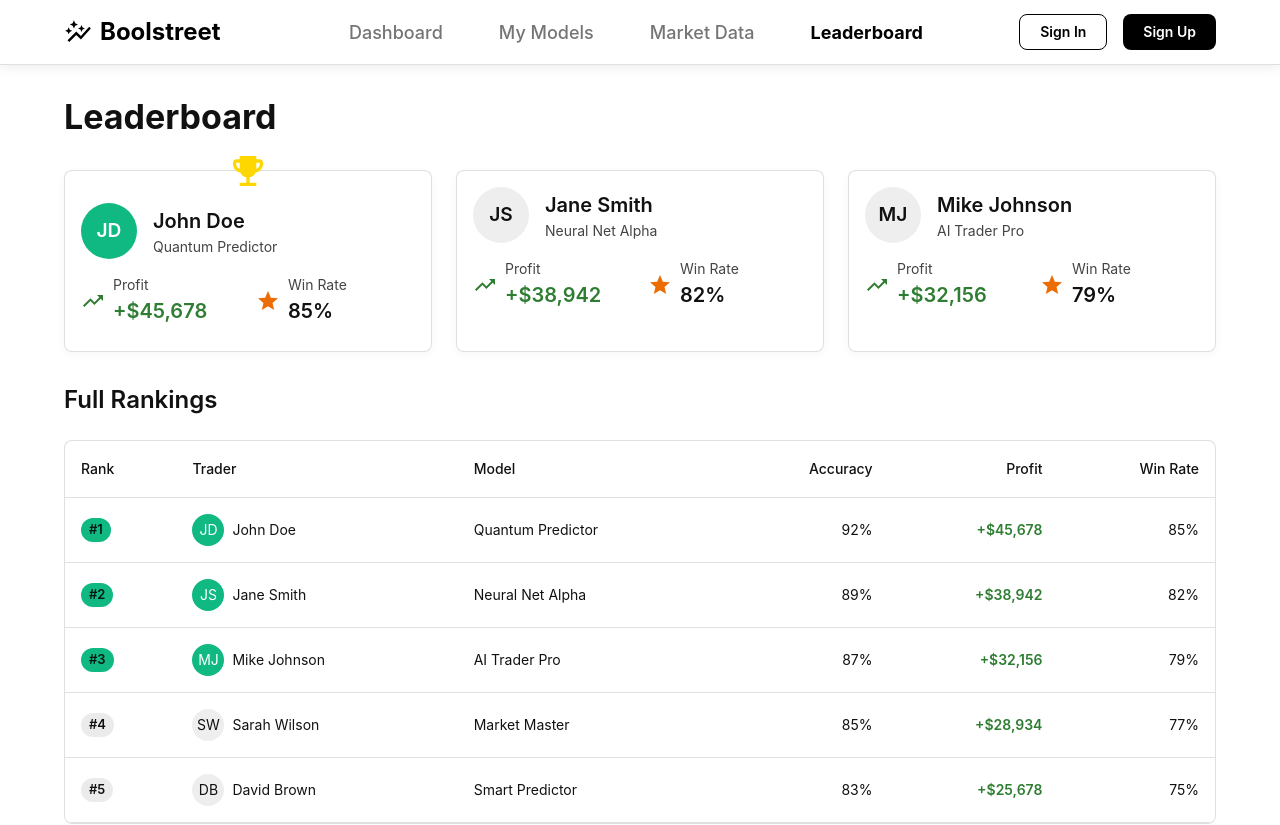
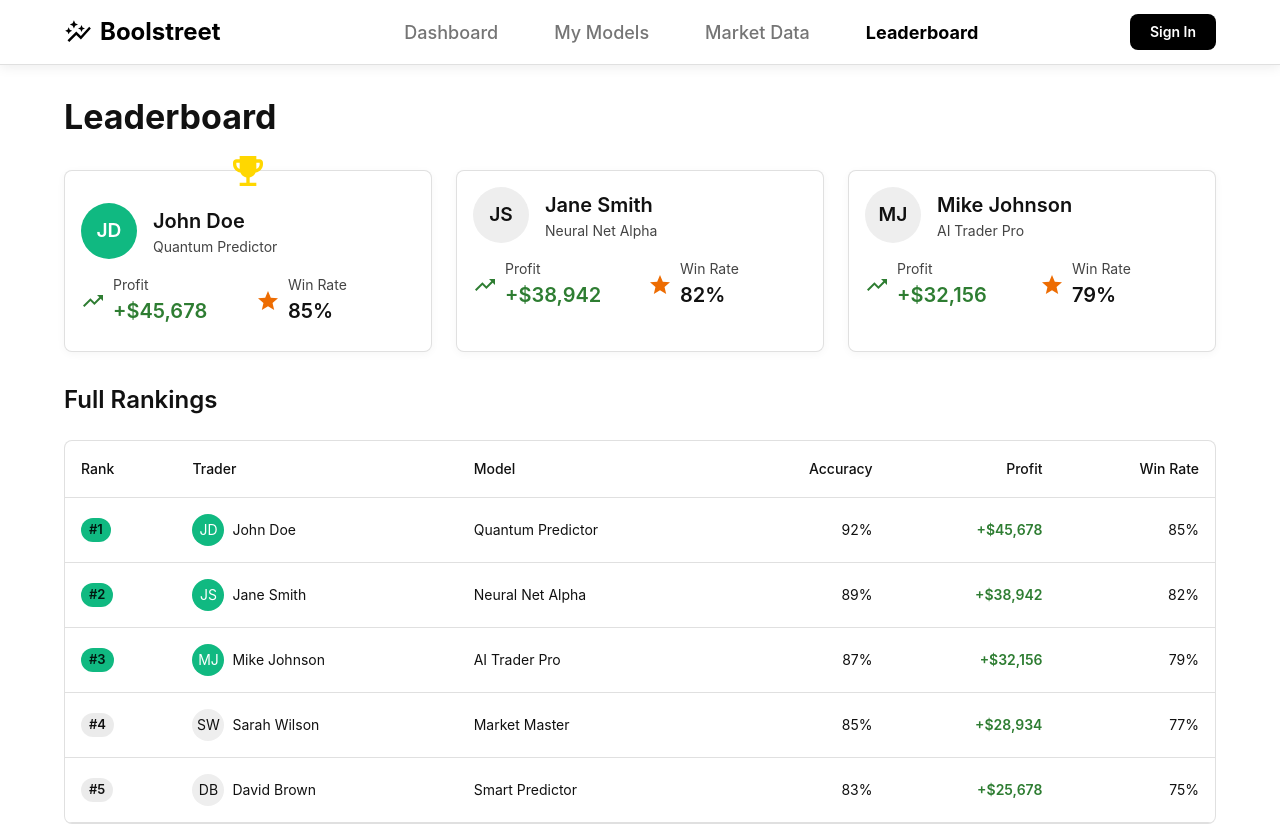
Before and after one commit to ernaz100/BoolStreet_frontend, a React (Create React App) app: page /leaderboard in a window 1280 px wide. Shown: the top 825 px of the page. Built offline with nearby package versions, Linux system fonts and the light colour scheme; the HTML template or start-up script is replaced by a standard one.

Commit message:
Update NavBar

```diff
--- a/src/components/Navbar.tsx
+++ b/src/components/Navbar.tsx
@@ -82,23 +82,6 @@ const Navbar: React.FC = () => {
                     {/* Auth buttons */}
                     <Box sx={{ display: 'flex', gap: 1 }}>
                         <Button
-                            variant="outlined"
-                            sx={{
-                                borderColor: 'black',
-                                color: 'black',
-                                fontWeight: 600,
-                                bgcolor: '#fff',
-                                textTransform: 'none',
-                                borderRadius: 2,
-                                px: 2.5,
-                                mr: 1,
-                                boxShadow: 'none',
-                                '&:hover': { borderColor: 'black', bgcolor: '#f5f5f5' },
-                            }}
-                        >
-                            Sign In
-                        </Button>
-                        <Button
                             variant="contained"
                             sx={{
                                 bgcolor: 'black',
@@ -111,7 +94,7 @@ const Navbar: React.FC = () => {
                                 '&:hover': { bgcolor: '#222' },
                             }}
                         >
-                            Sign Up
+                            Sign In
                         </Button>
                     </Box>
                 </Toolbar>
```
